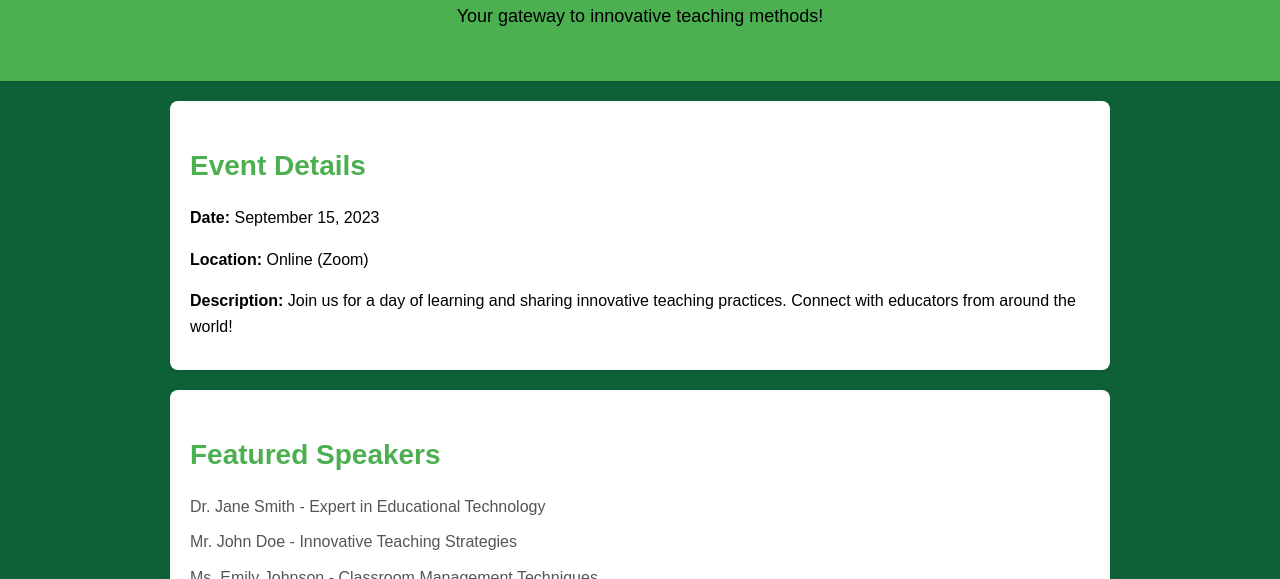
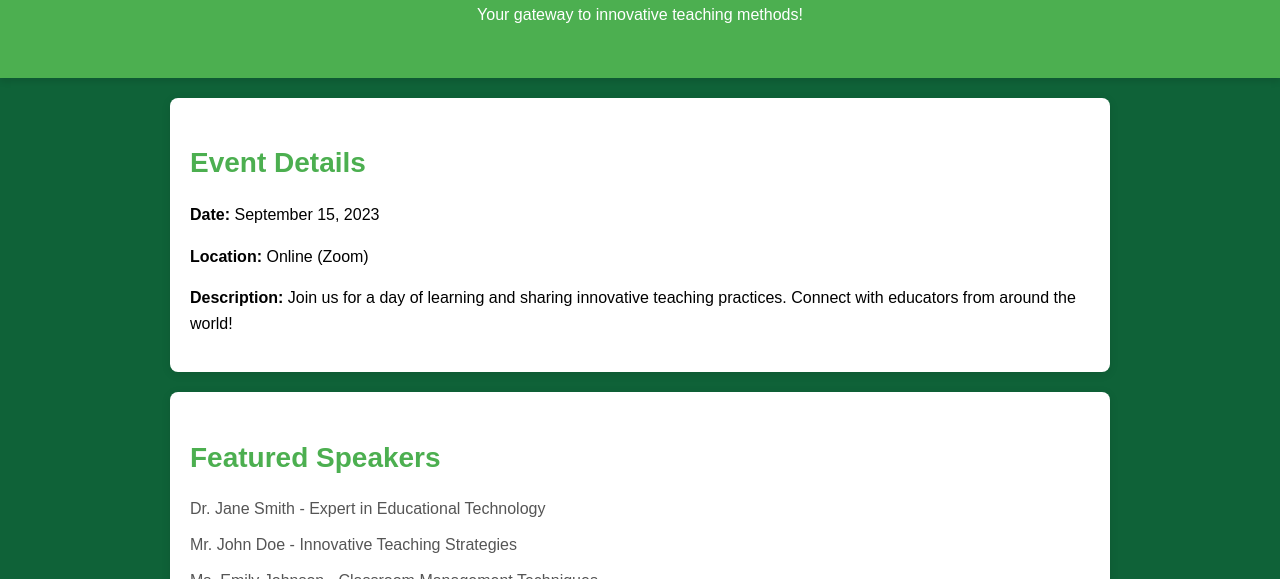
Before and after one commit to BharathSJ3026/TechFestEvent, a plain HTML site: page index.html in a window 1280 px wide. Shown: the part 553-1132 px from the top of the page. Drawn offline with Linux system fonts and the light colour scheme; a script that the page names is missing.

Commit message:
Add files via upload

```diff
--- a/styles.css
+++ b/styles.css
@@ -124,10 +124,13 @@ h2 {
     margin-bottom: 15px;
 }
 
-p {
+header p {
     font-size: 16px;
+    color: white;
+    margin-bottom: 10px;
+}
+section .event-details p {
     color: black;
-    margin-bottom: 10px;
 }
 
 ul {
```
